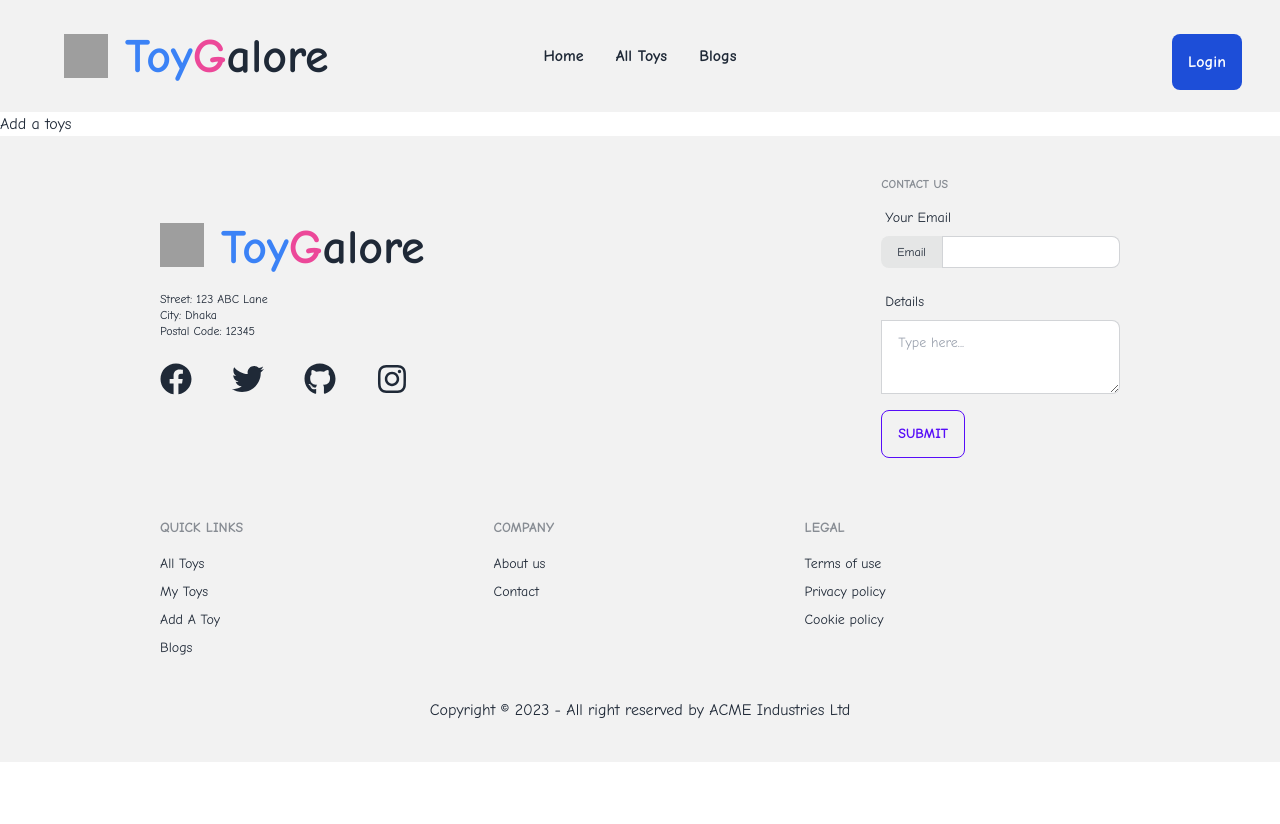
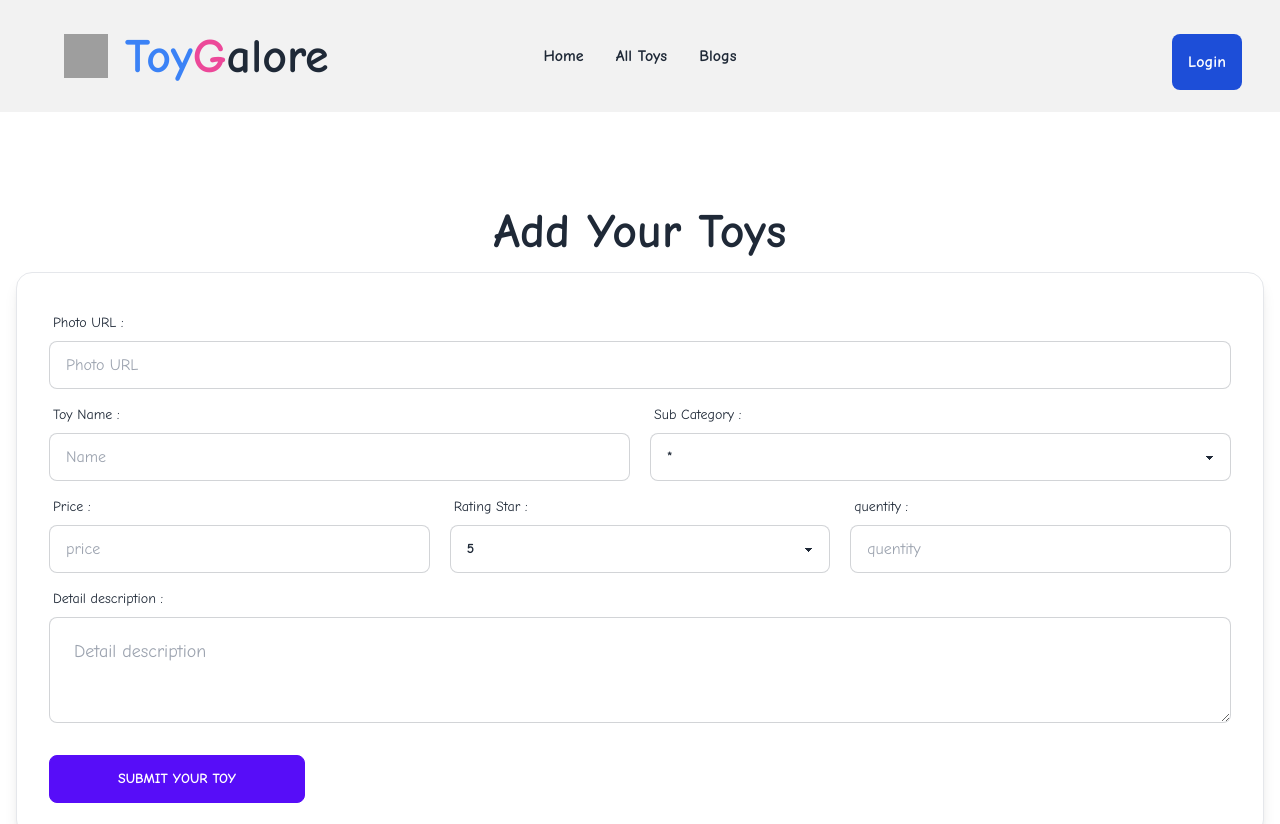
Before and after one commit to Mohosin075/toy-marketplace-client, a React (Vite) app in the folder toy-marketplace-client/: page /addToys in a window 1280 px wide. Shown: the top 824 px of the page. Before the commit the page ends 800 px from the top, so only its background shows below. Built offline with nearby package versions, Linux system fonts and the light colour scheme; no server answers; grey boxes are pictures that could not be loaded.

Commit message:
add a toy form design

```diff
--- a/toy-marketplace-client/src/pages/addAToys/AddAToys.jsx
+++ b/toy-marketplace-client/src/pages/addAToys/AddAToys.jsx
@@ -1,12 +1,154 @@
+import { useContext } from "react";
+import useTitle from "./../hooks/useTitle";
+import { AuthContext } from "../provider/AuthProvider";
+const AddAToys = () => {
+  useTitle("add a toys");
+  const { user } = useContext(AuthContext);
+  const handleAddToys = (e) => {
+    e.preventDefault();
+    const form = e.target;
 
-import useTitle from './../hooks/useTitle';
-const AddAToys = () => {
-    useTitle('add a toys')
-    return (
-        <div>
-            Add a toys
+    const photo = form.photo.value;
+    const name = form.name.value;
+    const category = form.category.value;
+    const price = form.price.value;
+    const rating = form.rating.value;
+    const quentity = form.quentity.value;
+    const details = form.details.value;
+    const sellerName = user.displayName;
+    const email = user.email;
+
+    const info = {
+      photo,
+      name,
+      category,
+      price,
+      rating,
+      quentity,
+      details,
+      sellerName,
+      email,
+    };
+    console.log(info);
+  };
+
+  return (
+    <div className="hero my-12 md:my-20 w-full">
+      <div className="hero-content flex-col w-full">
+        <h2 className="text-5xl font-bold">Add Your Toys</h2>
+        <div className="card flex-shrink-0 w-full max-w-xxl border border-1 shadow-lg bg-base-100">
+          <form className="card-body" onSubmit={handleAddToys}>
+            <div className="form-control">
+              <label className="label">
+                <span className="label-text">Photo URL :</span>
+              </label>
+              <input
+                name="photo"
+                type="text"
+                placeholder="Photo URL"
+                className="input input-bordered"
+                required
+              />
+            </div>
+            <div className="md:flex justify-between items-center gap-5 w-full">
+              <div className="form-control w-full">
+                <label className="label">
+                  <span className="label-text">Toy Name :</span>
+                </label>
+                <input
+                  name="name"
+                  type="text"
+                  placeholder="Name"
+                  className="input input-bordered w-full"
+                  required
+                />
+              </div>
+              <div className="form-control w-full">
+                <label className="label">
+                  <span className="label-text">Sub Category :</span>
+                </label>
+                <select
+                  className="select select-bordered w-full"
+                  name="category"
+                  required
+                >
+                  <option disabled selected>
+                    *
+                  </option>
+                  <option>bear</option>
+                  <option>dogs</option>
+                  <option>unicorn</option>
+                  <option>horse</option>
+                  <option>dinosaur</option>
+                  <option>cat</option>
+                  <option>cows</option>
+                </select>
+              </div>
+            </div>
+            <div className="md:flex justify-between gap-5">
+              <div className="form-control w-full">
+                <label className="label">
+                  <span className="label-text">Price :</span>
+                </label>
+                <input
+                  name="price"
+                  type="number"
+                  placeholder="price"
+                  className="input input-bordered"
+                  required
+                />
+              </div>
+              <div className="form-control w-full">
+                <label className="label">
+                  <span className="label-text">Rating Star :</span>
+                </label>
+                <select
+                  className="select select-bordered w-full"
+                  name="rating"
+                  required
+                >
+                  <option>1</option>
+                  <option>2</option>
+                  <option>3</option>
+                  <option>4</option>
+                  <option selected>5</option>
+                </select>
+              </div>
+              <div className="form-control w-full">
+                <label className="label">
+                  <span className="label-text">quentity :</span>
+                </label>
+                <input
+                  name="quentity"
+                  type="number"
+                  placeholder="quentity"
+                  className="input input-bordered"
+                  required
+                />
+              </div>
+            </div>
+            <div className="form-control w-full">
+              <label className="label">
+                <span className="label-text">Detail description :</span>
+              </label>
+              <textarea
+                placeholder="Detail description"
+                name="details"
+                className="textarea textarea-bordered textarea-lg w-full max-w-xxl"
+              ></textarea>
+            </div>
+            <div className="form-control block mt-6">
+              <input
+                className="btn btn-primary btn-wide"
+                type="submit"
+                value="Submit Your Toy"
+              />
+            </div>
+          </form>
         </div>
-    );
+      </div>
+    </div>
+  );
 };
 
 export default AddAToys;
--- a/toy-marketplace-client/src/pages/showCategoryData/ShowCategoryData.jsx
+++ b/toy-marketplace-client/src/pages/showCategoryData/ShowCategoryData.jsx
@@ -1,8 +1,12 @@
 /* eslint-disable react/prop-types */
 
+import { useContext } from "react";
 import { Link } from "react-router-dom";
+import { AuthContext } from './../provider/AuthProvider';
+import { toast } from 'react-toastify';
 
 const ShowCategoryData = ({ cata }) => {
+  const {user} = useContext(AuthContext);
   const {_id, price, rating, name, picture } = cata;
   return (
     <div className="card w-full bg-base-100 shadow-xl">
@@ -14,7 +18,7 @@ const ShowCategoryData = ({ cata }) => {
         <p>Price : {price}</p>
         <p>Rating : {rating}</p>
         <div className="card-actions">
-          <button className="btn btn-primary" ><Link to={`/shopDetails/${_id}`}>View Details</Link></button>
+          <button className="btn btn-primary" onClick={()=> user ? <></> : toast.warn("Login first!") }><Link to={`/shopDetails/${_id}`}>View Details</Link></button>
         </div>
       </div>
     </div>
```
